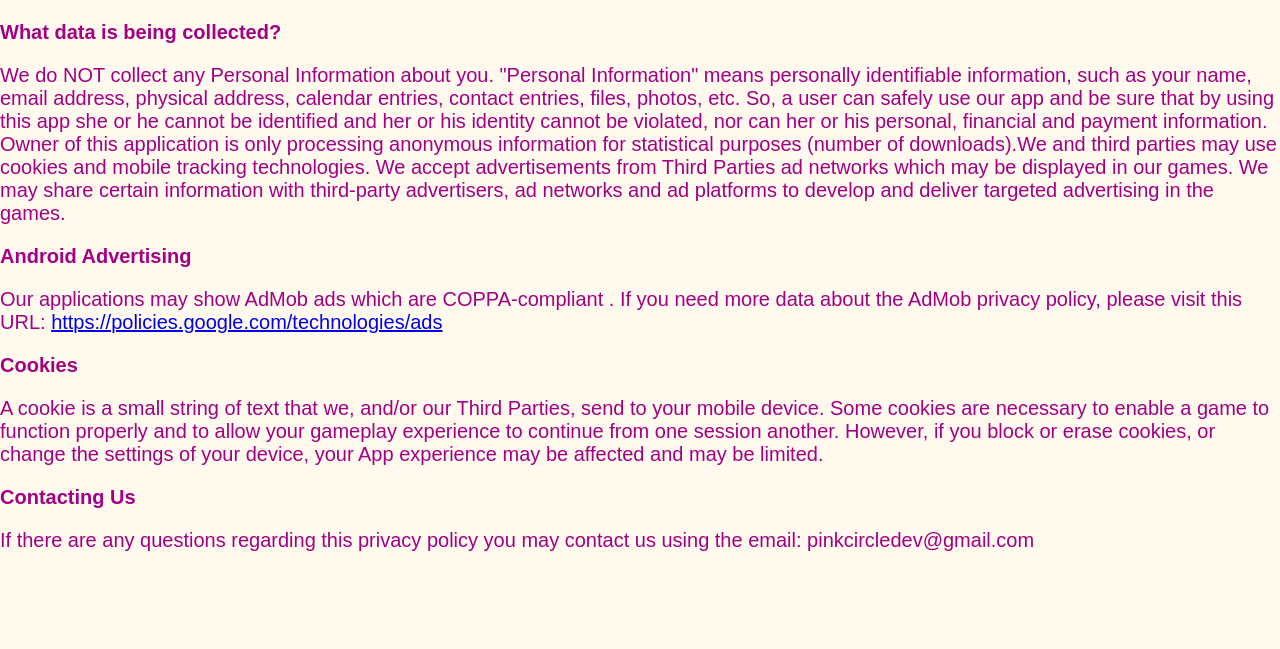
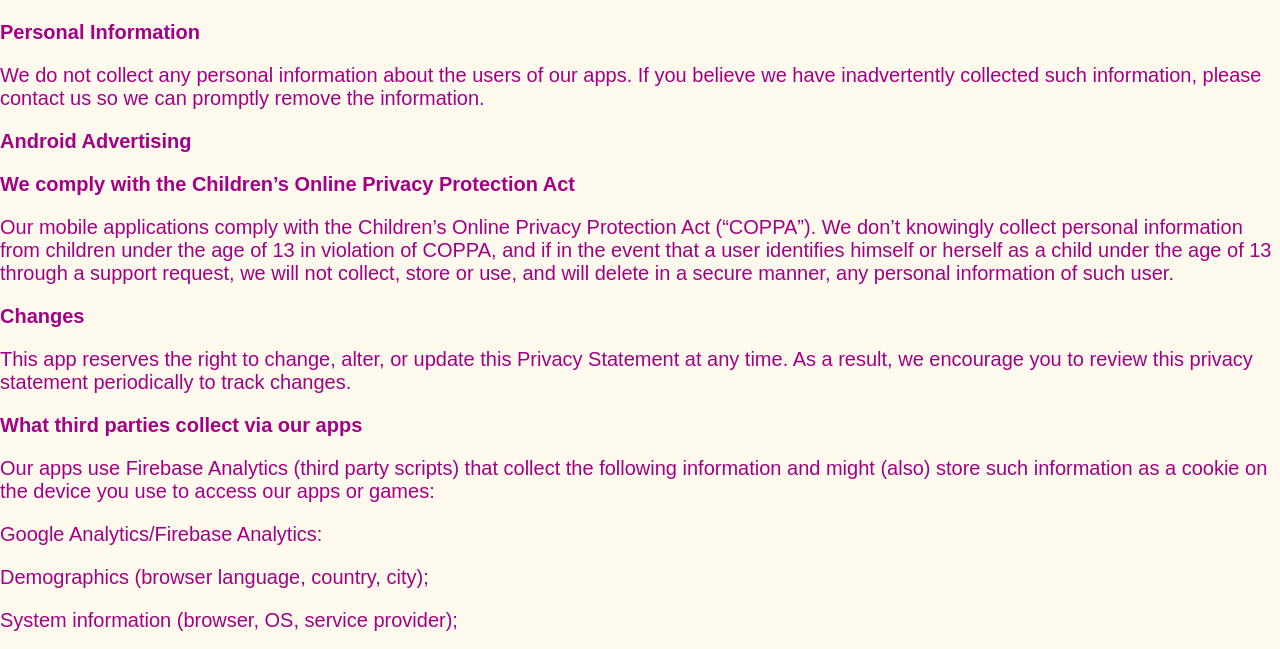
Before and after one commit to Piky01/PinkCircle, a plain HTML site: page index.html in a window 1280 px wide. Shown: the part 136-785 px from the top of the page. Drawn offline with Linux system fonts and the light colour scheme.

Commit message:
Update index.html

```diff
--- a/index.html
+++ b/index.html
@@ -19,19 +19,32 @@
 <h1>Pink Circle Girls Games</h1>
 <h2>Privacy Policy</h2>
 
-<p><strong>What data is being collected?</strong>
-<p>We do NOT collect any Personal Information about you. "Personal Information" means personally identifiable information, such as your name, email address, physical address, calendar entries, contact entries, files, photos, etc.
-So, a user can safely use our app and be sure that by using this app she or he cannot be identified and her or his identity cannot be violated, nor can her or his personal, financial and payment information.
-Owner of this application is only processing anonymous information for statistical purposes (number of downloads).We and third parties may use cookies and mobile tracking technologies.
-We accept advertisements from Third Parties ad networks which may be displayed in our games. We may share certain information with third-party advertisers, ad networks and ad platforms to develop and deliver targeted advertising in the games.</p>
+<p><strong>Personal Information</strong>
+<p>We do not collect any personal information about the users of our apps.
+If you believe we have inadvertently collected such information, please contact us so we can promptly remove the information.</p>
 
 <p><strong>Android Advertising</strong>
-<p>Our applications may show AdMob ads which are COPPA-compliant .
-If you need more data about the AdMob privacy policy, please visit this URL:  <a href="https://policies.google.com/technologies/ads" target="_blank">https://policies.google.com/technologies/ads </a></p>
+<pWe accept ads from Third Party ad networks which may be displayed in our kids applications. These Third Parties ad networks are carefully selected to ensure compliance with applicable privacy laws, and we confirm that they are compliant with COPPA, this Privacy Policy and the rules, policies and guidelines of the applicable Platform Provider in performance of services for this app. Note that if the User of our apps clicks on any of these ads, the User will leave our app and go to the advertisers’ site which the User selected, and the advertisers may use cookies and other tracking technologies to collect Non-personal Information and/or Kids personally identifiable information.
+
+We recommend that Kids and their legal guardians review the terms of use and privacy policies of these advertisers. Their privacy policy, not ours, will apply to any of those interactions. this app may also promote our app in Third Parties’ applications and platforms.
 </p>
 
-<p><strong>Cookies</strong>
-<p>A cookie is a small string of text that we, and/or our Third Parties, send to your mobile device. Some cookies are necessary to enable a game to function properly and to allow your gameplay experience to continue from one session another. However, if you block or erase cookies, or change the settings of your device, your App experience may be affected and may be limited.
+<p><strong>We comply with the Children’s Online Privacy Protection Act</strong>
+<p>Our mobile applications comply with the Children’s Online Privacy Protection Act (“COPPA”). We don’t knowingly collect personal information from children under the age of 13 in violation of COPPA, and if in the event that a user identifies himself or herself as a child under the age of 13 through a support request, we will not collect, store or use, and will delete in a secure manner, any personal information of such user.
+</p>
+<p><strong>Changes</strong>
+<p>This app reserves the right to change, alter, or update this Privacy Statement at any time. As a result, we encourage you to review this privacy statement periodically to track changes.
+</p>
+
+<p><strong>What third parties collect via our apps</strong>
+<p>Our apps use Firebase Analytics (third party scripts) that collect the following information and might (also) store such information as a cookie on the device you use to access our apps or games:
+</p>
+<p>Google Analytics/Firebase Analytics:</p>
+<p>Demographics (browser language, country, city);</p>
+<p>System information (browser, OS, service provider);</p>
+<p>Mobile (OS, service provider, screen resolution);</p>
+<p>Site behaviour (which pages users visit, duration of visit);</p>
+
 </p>
 
 <p><strong>Contacting Us</strong>
```
